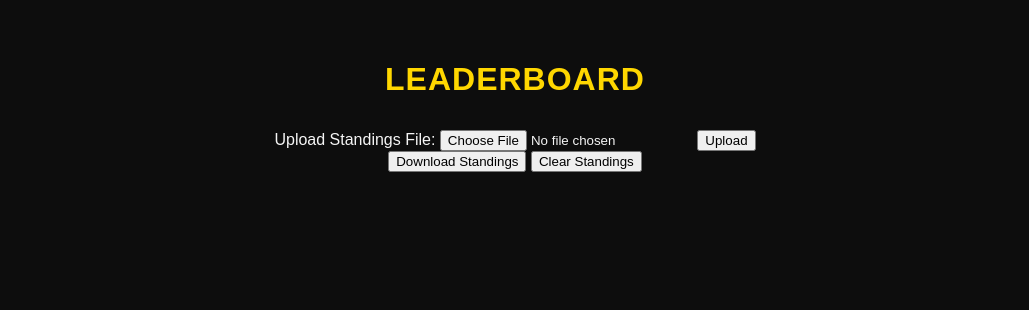
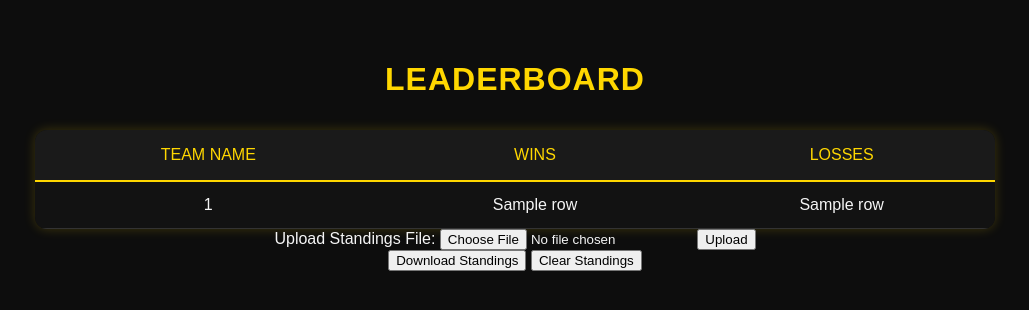
Before and after one commit to wersplat/leaderboard-dashboard, a Flask app: template templates/leaderboard.html in a window 1280 px wide. Shown: the top 310 px of the page, without its empty margins (125-1154 px from the left). Run offline with Flask 3, Linux system fonts and the light colour scheme; the template is opened without the code that fills it: most values are stand-ins (such as "Sample title", 1, 10 or a date in 2020).

Commit message:
fix: add missing table structure in leaderboard template for proper display

```diff
--- a/templates/leaderboard.html
+++ b/templates/leaderboard.html
@@ -7,7 +7,22 @@
 <body>
     <h1>Leaderboard</h1>
     <table id="standings">
-        <!-- Table content here -->
+        <thead>
+            <tr>
+                <th>Team Name</th>
+                <th>Wins</th>
+                <th>Losses</th>
+            </tr>
+        </thead>
+        <tbody>
+            {% for row in rows %}
+            <tr>
+                <td>{{ row[0] }}</td>
+                <td>{{ row[1] }}</td>
+                <td>{{ row[2] }}</td>
+            </tr>
+            {% endfor %}
+        </tbody>
     </table>
 
     <!-- File upload form -->
```
